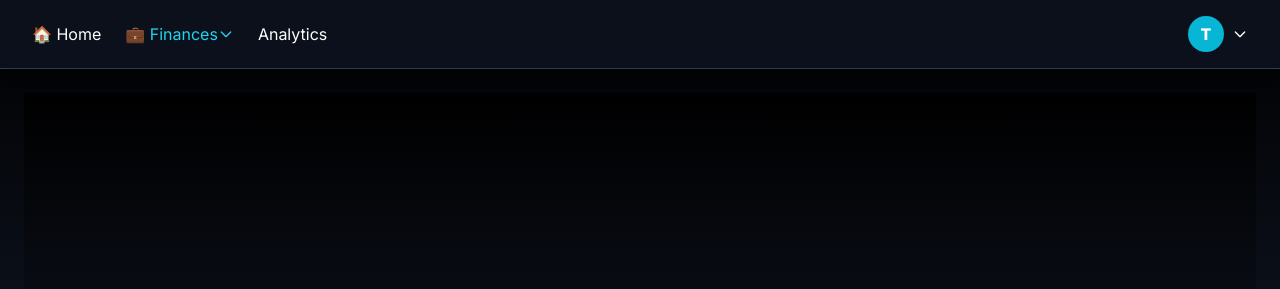
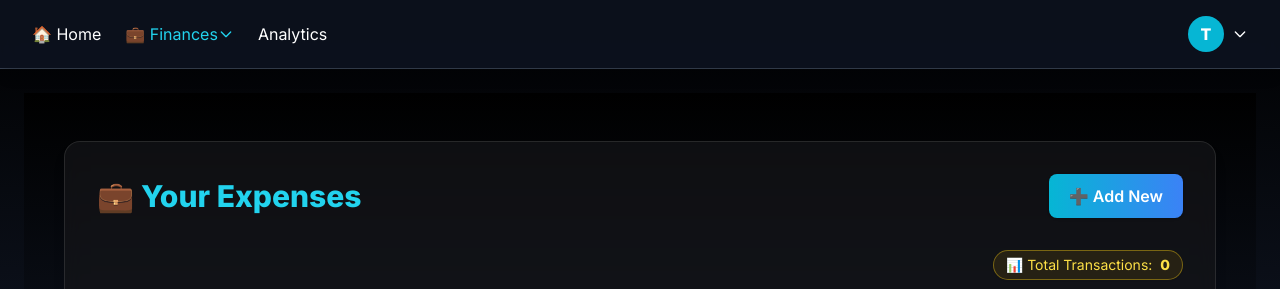
Before and after one commit to abdelillah01/Budget-expenses.tracker, a Django app: page /expenses/ in a window 1280 px wide. Shown: the top 289 px of the page. Run offline with Django 5.2, Linux system fonts and the light colour scheme; a user stored in the database is signed in; data comes from the database, SQL or seed files in the repository; some libraries are stand-ins or nearby versions.

Commit message:
editing the expense list style

```diff
--- a/BEtracker/expenses/templates/expenses/expense_list.html
+++ b/BEtracker/expenses/templates/expenses/expense_list.html
@@ -1,39 +1,69 @@
 {% extends 'base.html' %}
+{% load static %}
 {% block title %}Your Expenses{% endblock %}
 
 {% block content %}
-<div class="min-h-screen flex items-center justify-center bg-gradient-to-b from-black via-gray-900 to-black px-4 py-12">
-    <div class="glass w-full max-w-4xl rounded-2xl shadow-lg p-8 space-y-8">
-        <div class="flex items-center justify-between">
-            <h2 class="text-3xl font-bold text-cyan-400">💼 Your Expenses</h2>
+<div class="min-h-screen bg-gradient-to-b from-black via-gray-900 to-black px-4 py-12">
+    <div class="glass w-full max-w-6xl mx-auto rounded-2xl shadow-lg p-8 space-y-8">
+
+        <!-- Header -->
+        <div class="flex flex-col md:flex-row md:items-center md:justify-between gap-4">
+            <h2 class="text-3xl font-extrabold text-cyan-400 flex items-center gap-2">
+                💼 Your Expenses
+            </h2>
             <a href="{% url 'expense_add' %}"
-               class="inline-block px-4 py-2 bg-cyan-600 hover:bg-cyan-700 text-white font-semibold rounded-md transition">
+               class="inline-flex items-center gap-2 px-5 py-2.5 bg-gradient-to-r from-cyan-500 to-blue-500 hover:from-cyan-600 hover:to-blue-600 text-white font-semibold rounded-lg shadow transition-transform transform hover:scale-105">
                 ➕ Add New
             </a>
         </div>
 
+        <!-- Small Total Transactions Badge -->
+        <div class="flex items-center justify-end">
+            <span class="inline-flex items-center gap-2 px-3 py-1 text-sm font-medium rounded-full border border-yellow-400/40 bg-yellow-500/10 text-yellow-300 shadow-sm">
+                📊 Total Transactions: <span class="font-bold">{{ expenses|length }}</span>
+            </span>
+        </div>
+
         {% if expenses %}
-            <ul class="divide-y divide-gray-700">
+            <!-- Expenses Grid -->
+            <div class="grid gap-6 sm:grid-cols-2 lg:grid-cols-3 mt-4 animate-fadeIn">
                 {% for expense in expenses %}
-                    <li class="py-4 flex justify-between items-center">
-                        <div class="space-y-1">
-                            <p class="text-lg font-medium text-white">
-                                {{ expense.amount }} DA
-                            </p>
-                            <p class="text-sm text-gray-400">
-                                {{ expense.date }} — {{ expense.category }}
-                            </p>
-                        </div>
-                        <div class="space-x-3">
-                            <a href="{% url 'expense_edit' expense.pk %}" class="text-blue-400 hover:underline"> Edit</a>
-                            <a href="{% url 'expense_delete' expense.pk %}" class="text-red-400 hover:underline"> Delete</a>
-                        </div>
-                    </li>
+                <div class="bg-gray-800/60 backdrop-blur-md rounded-xl p-5 shadow-lg border border-gray-700 hover:border-cyan-500 transition-all duration-200 transform hover:scale-105">
+
+                    <!-- Amount -->
+                    <p class="text-2xl font-bold text-cyan-300">
+                        {{ expense.amount }} <span class="text-sm text-gray-400">DA</span>
+                    </p>
+
+                    <!-- Date & Category -->
+                    <p class="text-sm text-gray-400 mt-1 flex items-center gap-2">
+                        {{ expense.date|date:"M d, Y" }}
+                        <span class="px-2 py-0.5 text-xs font-medium rounded-full border bg-cyan-500/20 text-cyan-300 border-cyan-500/40">
+                            {% if expense.category == "Food" %}🍔{% elif expense.category == "Transport" %}🚗{% elif expense.category == "Shopping" %}🛍{% elif expense.category == "Bills" %}💡{% else %}📦{% endif %}
+                            {{ expense.category }}
+                        </span>
+                    </p>
+
+                    <!-- Actions -->
+                    <div class="mt-4 flex justify-end gap-4">
+                        <a href="{% url 'expense_edit' expense.pk %}"
+                           class="text-blue-400 hover:text-blue-300 font-medium transition">✏️ Edit</a>
+                        <a href="{% url 'expense_delete' expense.pk %}"
+                           class="text-red-400 hover:text-red-300 font-medium transition">🗑 Delete</a>
+                    </div>
+                </div>
                 {% endfor %}
-            </ul>
+            </div>
         {% else %}
-            <div class="text-center text-gray-400 mt-6">
-                <p>No expenses yet. Start tracking your spending!</p>
+            <!-- Empty State -->
+            <div class="text-center mt-12 space-y-4">
+                <img src="{% static 'images/empty_expenses.png' %}"
+                     alt="No expenses" class="mx-auto w-28 opacity-60">
+                <p class="text-gray-400 text-lg">No expenses yet. Start tracking your spending!</p>
+                <a href="{% url 'expense_add' %}"
+                   class="px-4 py-2 bg-cyan-500 hover:bg-cyan-600 rounded-lg text-white font-semibold transition">
+                   ➕ Add Your First Expense
+                </a>
             </div>
         {% endif %}
     </div>
```
Also changed, not shown: BEtracker/expenses/templates/expenses/expense_form.html (+15 -8 lines).
